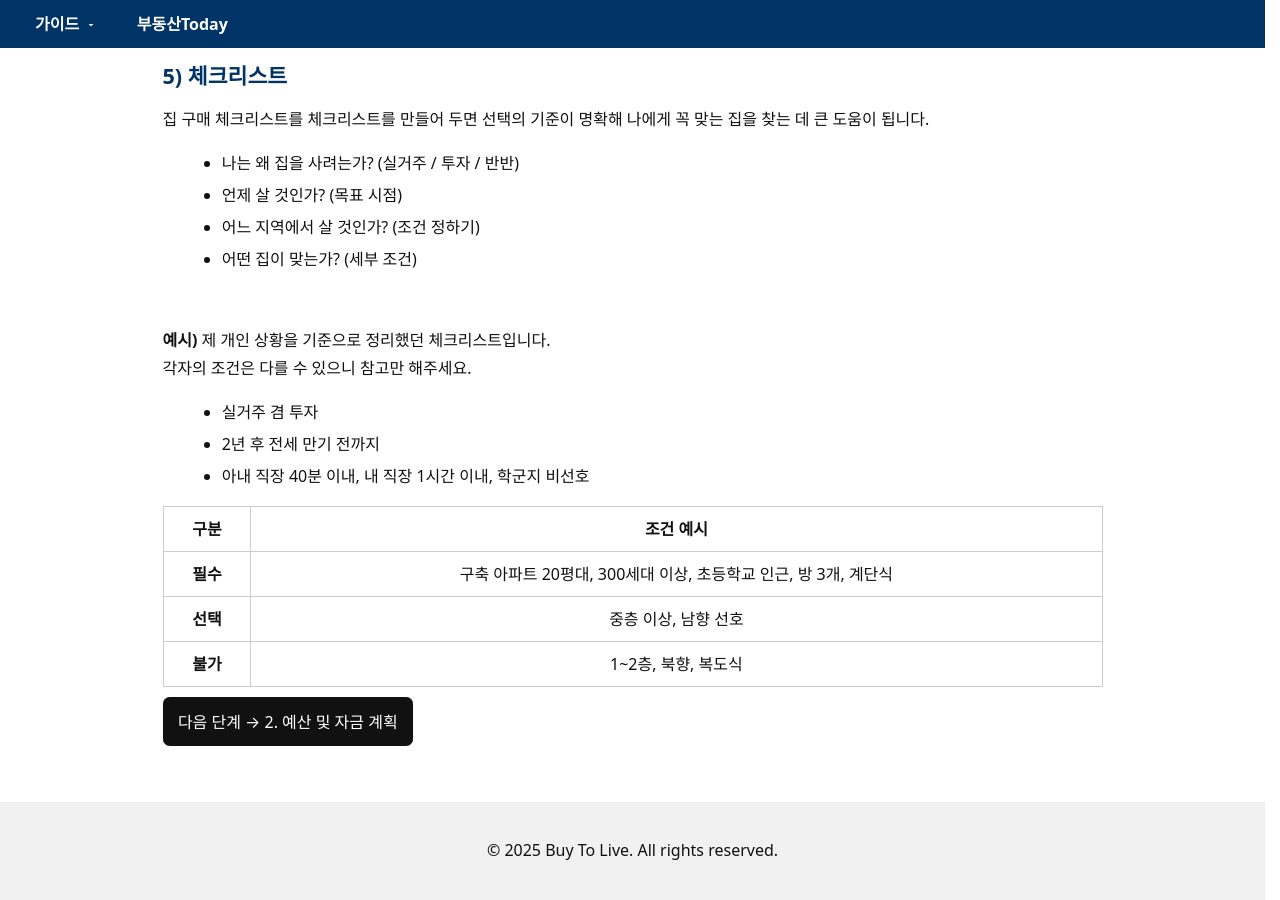
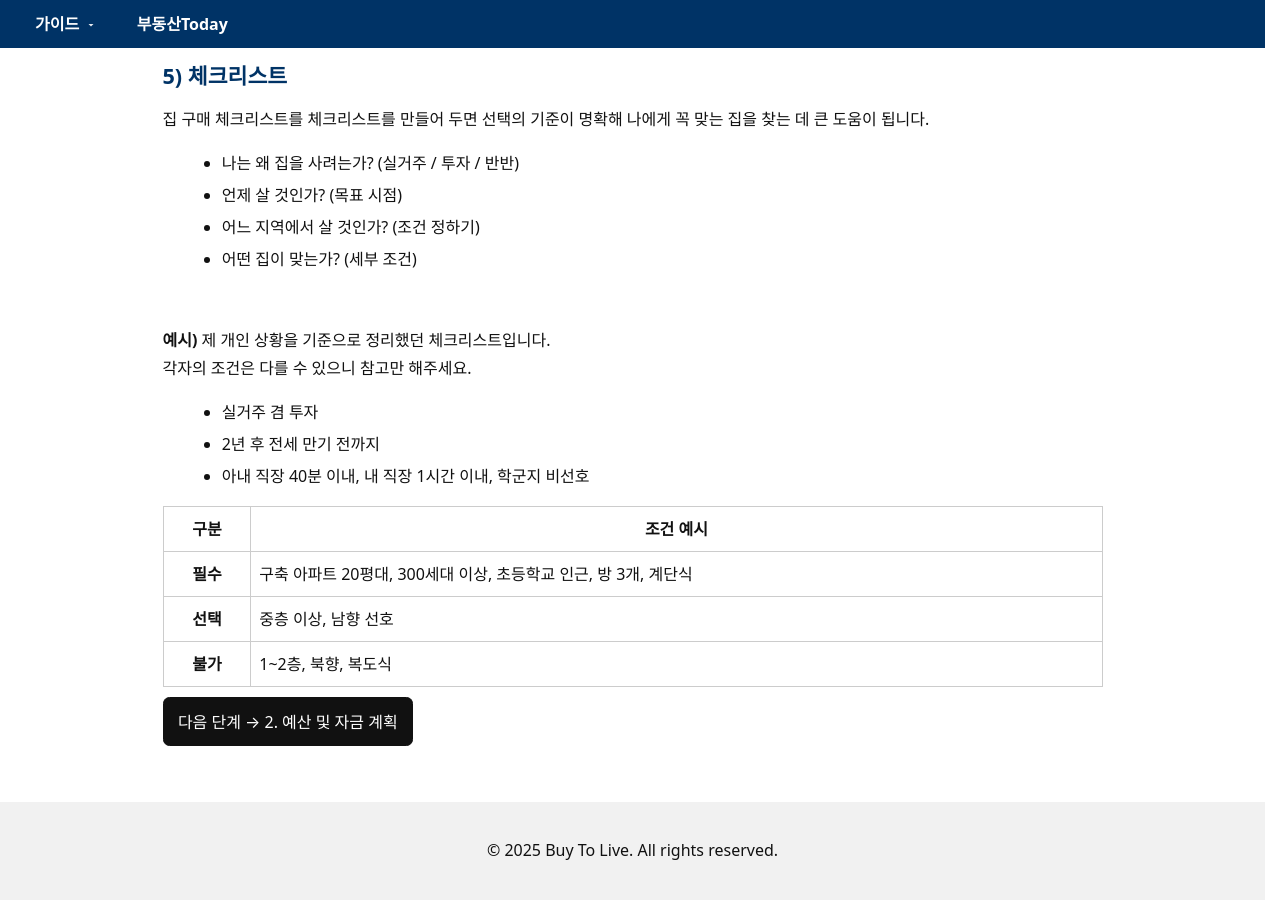
Before and after one commit to kimkisaa/land, a Jekyll site: the page built from guide/1-goal-setting.md, in a window 1280 px wide and 900 px high, scrolled down 1302 px. Built offline with Jekyll 4.4.1, drawn with Linux system fonts in a browser that asks for light colours.

Commit message:
Update 1-goal-setting.md

```diff
--- a/guide/1-goal-setting.md
+++ b/guide/1-goal-setting.md
@@ -85,15 +85,15 @@ image: /assets/images/og-image.jpg
   <tbody>
     <tr>
       <td><strong>필수</strong></td>
-      <td>구축 아파트 20평대, 300세대 이상, 초등학교 인근, 방 3개, 계단식</td>
+      <td style="text-align:left;">구축 아파트 20평대, 300세대 이상, 초등학교 인근, 방 3개, 계단식</td>
     </tr>
     <tr>
       <td><strong>선택</strong></td>
-      <td>중층 이상, 남향 선호</td>
+      <td style="text-align:left;">중층 이상, 남향 선호</td>
     </tr>
     <tr>
       <td><strong>불가</strong></td>
-      <td>1~2층, 북향, 복도식</td>
+      <td style="text-align:left;">1~2층, 북향, 복도식</td>
     </tr>
   </tbody>
 </table>
```
